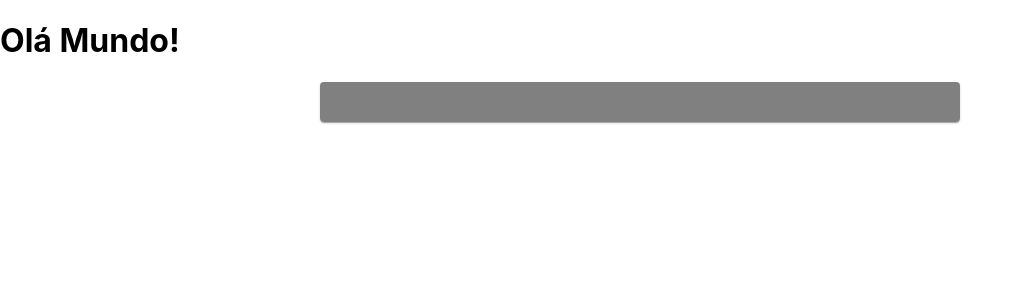
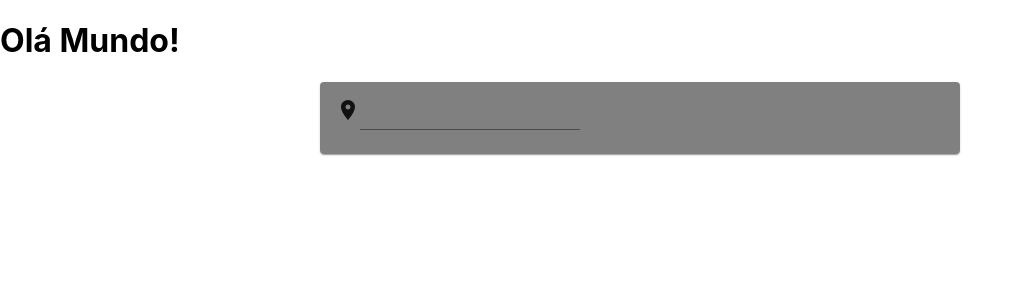
Before and after one commit to luan-s1lva/weather-app, a React (Create React App) app: page / in a window 1280 px wide. Shown: the top 300 px of the page, without its empty margins (0-1023 px from the left). Built offline with nearby package versions, Linux system fonts and the light colour scheme; the HTML template or start-up script is replaced by a standard one.

Commit message:
Segundo componente

```diff
--- a/package.json
+++ b/package.json
@@ -4,6 +4,7 @@
   "private": true,
   "dependencies": {
     "@material-ui/core": "^4.12.4",
+    "@material-ui/icons": "^4.11.3",
     "@testing-library/jest-dom": "^5.14.1",
     "@testing-library/react": "^13.0.0",
     "@testing-library/user-event": "^13.2.1",
--- a/src/App.js
+++ b/src/App.js
@@ -1,10 +1,13 @@
 import CardComponent from "./components/CardComponent";
+import SearchBar from "./components/SearchBar";
 
 function App() {
   return (
     <>
     <h1>Olá Mundo!</h1>
-    <CardComponent />
+    <CardComponent>
+      {<SearchBar />}
+    </CardComponent>
     </>
   );
 }
--- a/src/components/CardComponent/index.js
+++ b/src/components/CardComponent/index.js
@@ -1,11 +1,12 @@
 import React from "react";
 import * as S from './styles';
 
-const CardComponent = () => {
+const CardComponent = ({ children }) => {
     return(
         <>
         <S.Card>
             <S.CardContent>
+                {children}
             </S.CardContent>
         </S.Card>
         </>
--- /dev/null
+++ b/src/components/SearchBar/index.js
@@ -0,0 +1,18 @@
+import React from "react";
+import PropTypes from "prop-types";
+import * as S from './styles';
+
+const SearchBar = ({ cidade }) => {
+    return(
+        <>
+            <S.RoomIcon />
+            <S.TextField></S.TextField>
+        </>
+    );
+}
+
+SearchBar.propTypes = {
+    cidade: PropTypes.string,
+};
+
+export default SearchBar;
--- /dev/null
+++ b/src/components/SearchBar/styles.js
@@ -0,0 +1,20 @@
+import styled from "styled-components";
+
+import {
+    TextField as TextFieldMUI,
+    Typography as TypographyMUI,
+} from '@material-ui/core';
+
+import {
+    Room as RoomIconMUI,
+} from '@material-ui/icons';
+
+export const TextField = styled(TextFieldMUI)``;
+
+export const Typography = styled(TypographyMUI)`
+    justify-content: center;
+    font-size: 1.5em;
+    color: red;
+`;
+
+export const RoomIcon = styled(RoomIconMUI)``;
```
Also changed, not shown: 1 other file (tests, documents, lock files or other folders).
